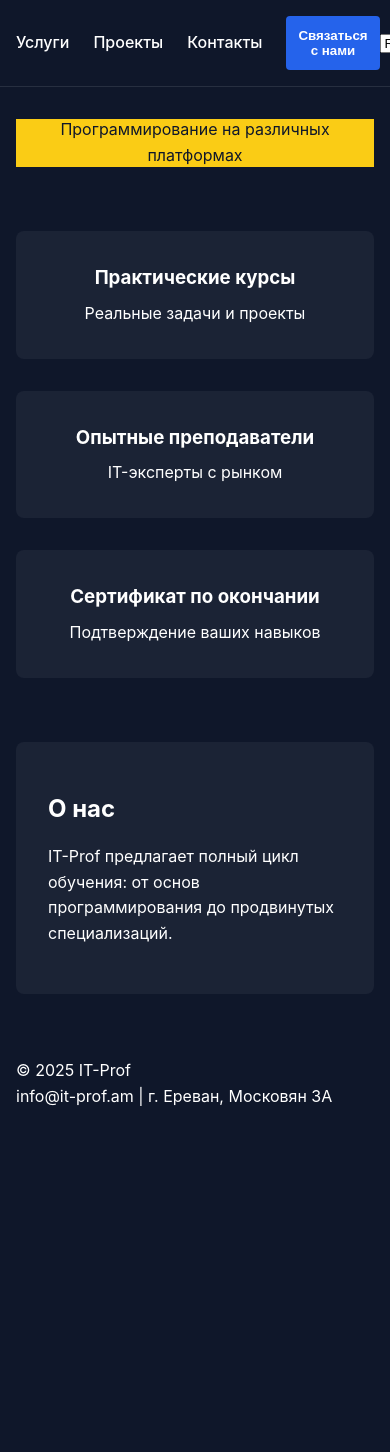
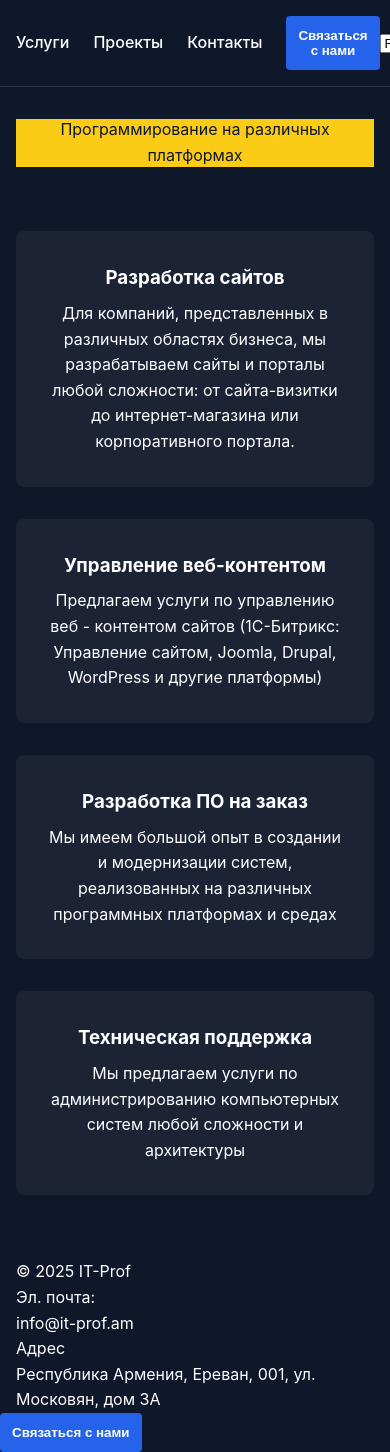
Before and after one commit to Tosoundra/it-prof, a Next.js app: page / in a window 390 px wide. Shown: the top 1452 px of the page. Before the commit the page ends 1110 px from the top, so only its background shows below. Built offline with nearby package versions, Linux system fonts and the light colour scheme.

Commit message:
добавил анимацию для текста, изменил содержание

```diff
--- a/src/app/page.tsx
+++ b/src/app/page.tsx
@@ -1,7 +1,5 @@
-import About from '@/components/about/About';
 import Features from '@/components/features/Features';
 import Hero from '../components/hero/Hero';
-
 
 export default function Home() {
 	return (
@@ -9,9 +7,7 @@ export default function Home() {
 			<Hero />
 			<section className='container'>
 				<Features />
-				<About />
 			</section>
-
 		</>
 	);
 }
--- a/src/components/contactModal/ContactModal.tsx
+++ b/src/components/contactModal/ContactModal.tsx
@@ -19,7 +19,7 @@ export default function ContactModal() {
 						<h2 className={styles.title}>{t.contact.title}</h2>
 						<form className={styles.form} onSubmit={() => setOpen(false)}>
 							<input type='text' placeholder={t.contact.name} required className={styles.input} />
-							<input type='email' placeholder={t.contact.email} required className={styles.input} />
+							<input type='email' placeholder={t.contact.phone} required className={styles.input} />
 							<textarea placeholder={t.contact.message} rows={4} required className={styles.textarea} />
 							<button type='submit' className={styles.submitButton}>
 								{t.contact.send}
--- a/src/components/features/Features.module.css
+++ b/src/components/features/Features.module.css
@@ -3,17 +3,52 @@
   gap: 2rem;
   margin: 4rem 0;
 }
+
 @media (min-width: 768px) {
   .features {
-    grid-template-columns: repeat(3, 1fr);
+    grid-template-columns: repeat(2, 1fr);
   }
 }
+
 .card {
   background: rgba(255,255,255,0.05);
   padding: 2rem;
   border-radius: 8px;
   text-align: center;
+  overflow: hidden; /* Важно для анимации */
+  position: relative;
+  min-height: 200px; /* Фиксируем высоту для плавности */
+  display: flex;
+  align-items: center;
+  justify-content: center;
 }
+
 .card h3 {
   margin-bottom: 0.5rem;
 }
+
+/* Новая обертка для контента */
+.cardContent {
+  transition: transform 0.5s ease, opacity 0.3s ease;
+  width: 100%;
+}
+
+/* Начальное состояние - смещено вниз и прозрачно */
+.cardContent {
+  transform: translateY(40px);
+  opacity: 0;
+}
+
+/* При наведении - возвращаем в центр с плавной анимацией */
+.card:hover .cardContent {
+  transform: translateY(0);
+  opacity: 1;
+}
+
+/* Адаптация для мобильных устройств */
+@media (max-width: 767px) {
+  .cardContent {
+    transform: none;
+    opacity: 1;
+  }
+}
--- a/src/components/features/Features.tsx
+++ b/src/components/features/Features.tsx
@@ -1,9 +1,22 @@
 import styles from './Features.module.css';
 
 const items = [
-	{ title: 'Практические курсы', desc: 'Реальные задачи и проекты' },
-	{ title: 'Опытные преподаватели', desc: 'IT-эксперты с рынком' },
-	{ title: 'Сертификат по окончании', desc: 'Подтверждение ваших навыков' },
+	{
+		title: 'Разработка сайтов',
+		desc: 'Для компаний, представленных в различных областях бизнеса, мы разрабатываем сайты и порталы любой сложности: от сайта-визитки до интернет-магазина или корпоративного портала.',
+	},
+	{
+		title: 'Управление веб-контентом',
+		desc: 'Предлагаем услуги по управлению веб - контентом сайтов  (1С-Битрикс: Управление сайтом, Joomla, Drupal, WordPress и другие платформы)',
+	},
+	{
+		title: 'Разработка ПО на заказ',
+		desc: 'Мы имеем большой опыт в создании и модернизации  систем, реализованных на различных программных платформах и средах',
+	},
+	{
+		title: 'Техническая поддержка',
+		desc: 'Мы предлагаем услуги по администрированию компьютерных систем любой сложности и архитектуры',
+	},
 ];
 
 export default function Features() {
@@ -11,8 +24,11 @@ export default function Features() {
 		<section className={styles.features}>
 			{items.map((f, i) => (
 				<div key={i} className={styles.card}>
-					<h3>{f.title}</h3>
-					<p>{f.desc}</p>
+					{/* Добавлена обертка для анимированного контента */}
+					<div className={styles.cardContent}>
+						<h3>{f.title}</h3>
+						<p>{f.desc}</p>
+					</div>
 				</div>
 			))}
 		</section>
--- a/src/components/footer/Footer.tsx
+++ b/src/components/footer/Footer.tsx
@@ -1,10 +1,16 @@
+import ContactModal from '../contactModal/ContactModal';
+
 export default function Footer() {
 	return (
 		<footer className='footer'>
 			<div className='container'>
 				<p>© {new Date().getFullYear()} IT-Prof</p>
-				<p>info@it-prof.am | г. Ереван, Московян 3А</p>
+				<p>Эл. почта:</p>
+				<span>info@it-prof.am</span>
+				<p>Адрес</p>
+				<span>Республика Армения, Ереван, 001, ул. Московян, дом 3А</span>
 			</div>
+			<ContactModal />
 		</footer>
 	);
 }
--- a/src/components/header/Header.tsx
+++ b/src/components/header/Header.tsx
@@ -13,7 +13,7 @@ export default function Header() {
 					<Link href='#features' className={styles.link}>
 						Услуги
 					</Link>
-					<Link href='/projects' className={styles.link}>
+					<Link href='#projects' className={styles.link}>
 						Проекты
 					</Link>
 					<Link href='#contact' className={styles.link}>
--- a/src/config/i18n/localization/en.json
+++ b/src/config/i18n/localization/en.json
@@ -4,7 +4,7 @@
 		"openButton": "Contact Us",
 		"title": "Contact Us",
 		"name": "Your Name",
-		"email": "E-mail",
+		"phone": "Phone",
 		"message": "Message",
 		"send": "Send"
 	},
--- a/src/config/i18n/localization/ru.json
+++ b/src/config/i18n/localization/ru.json
@@ -3,9 +3,9 @@
 	"contact": {
 		"openButton": "Связаться с нами",
 		"title": "Связаться с нами",
-		"name": "Ваше имя",
-		"email": "E-mail",
-		"message": "Сообщение",
+		"name": "Имя",
+		"phone": "Телефон",
+		"message": "Ваш вопрос",
 		"send": "Отправить"
 	},
 	"header": {
```
